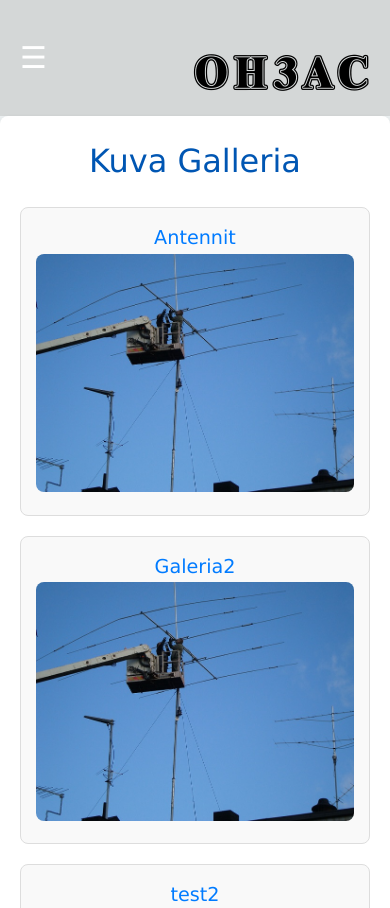
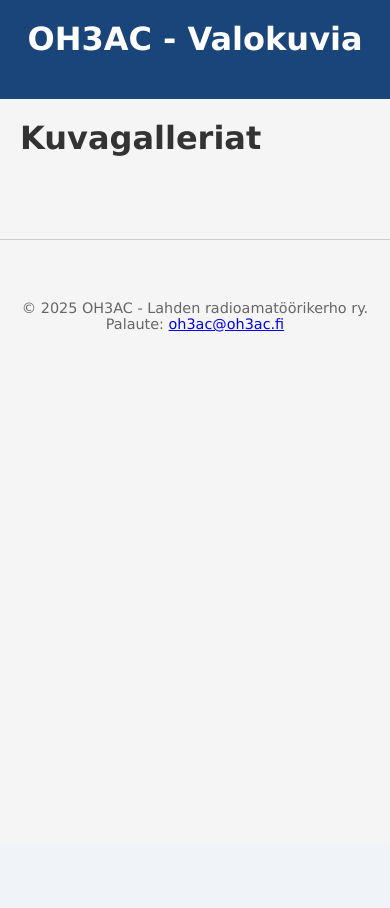
Before and after one commit to mikosavolainen/oh3ac, a PHP site: page /galleria.php in a window 390 px wide. Shown: the top 908 px of the page. After the commit the page ends 332 px from the top, so only its background shows below. Run offline with PHP 8.4, Linux system fonts and the light colour scheme.

Commit message:
päivitys

```diff
--- a/components/menu.php
+++ b/components/menu.php
@@ -19,7 +19,14 @@
     <a href="jasensivu.php">Jäsensivut</a>
     <a href="contact.php">OH3R</a>
     <a href="galleria.php">Valokuvat</a>
-    <a href="contact.php">RA-Kurssi</a>
+
+    <button class="dropdown-btn" onclick="toggleDropdown(this)">RA-Kurssi</button>
+    <div class="dropdown-container">
+        <a href="laitteisto.php">Tulevat kurssit</a>
+        <a href="toistimet.php">Materiaali</a>
+    </div>
+
+    <a href="kauppa.php">Myynnissä</a>
     <a href="sdr.php">Kerhon SDR</a>
     <a href="historia.php">Historia</a>
     <a href="https://wiki.sral.fi/wiki/Etusivu" target="_blank">Radio WIKI</a>
--- a/galleria.php
+++ b/galleria.php
@@ -1,58 +1,180 @@
-<?php include 'components/header.php';?>
+<?php
+// Määritellään kansiopolku
+$baseDir = 'images/galleria/'; // Varmista, että tämä polku on oikein!
+$folders = [];
+
+if (is_dir($baseDir)) {
+    foreach (scandir($baseDir) as $folder) {
+        if ($folder !== '.' && $folder !== '..') {
+            $folders[$folder] = $baseDir . $folder;
+        }
+    }
+}
+
+// Tarkistetaan, näytetäänkö tietty kansio
+$viewFolder = isset($_GET['folder']) ? $_GET['folder'] : null;
+$validFolder = null;
+
+if ($viewFolder) {
+    $path = realpath($baseDir . $viewFolder);
+    if ($path && strpos($path, realpath($baseDir)) === 0 && is_dir($path)) {
+        $validFolder = $path;
+    }
+}
+?>
 
 <!DOCTYPE html>
 <html lang="fi">
 <head>
     <meta charset="UTF-8">
-    <meta name="viewport" content="width=device-width, initial-scale=1.0">
-    <title>Kuva Galleria</title>
-    <link rel="stylesheet" href="../styles/styles.css">
+    <title>Valokuvia - OH3AC</title>
+    <style>
+        body {
+            font-family: Verdana, Geneva, sans-serif;
+            background: #f5f5f5;
+            margin: 0;
+            padding: 0;
+            color: #333;
+        }
+
+        header {
+            background: #1a457a;
+            color: white;
+            padding: 20px;
+            text-align: center;
+        }
+
+        .container {
+            max-width: 1200px;
+            margin: 0 auto;
+            padding: 20px;
+        }
+
+        h1 {
+            margin-top: 0;
+            font-size: 2em;
+        }
+
+        .gallery-grid {
+            display: flex;
+            flex-wrap: wrap;
+            gap: 20px;
+            justify-content: center;
+        }
+
+        .folder-card {
+            width: 220px;
+            background: white;
+            border-radius: 8px;
+            overflow: hidden;
+            box-shadow: 0 2px 6px rgba(0,0,0,0.15);
+            transition: transform 0.2s;
+        }
+
+        .folder-card:hover {
+            transform: translateY(-5px);
+        }
+
+        .folder-card img {
+            width: 100%;
+            height: auto;
+            display: block;
+        }
+
+        .folder-card a {
+            display: block;
+            text-decoration: none;
+            color: inherit;
+            padding: 10px;
+            text-align: center;
+        }
+
+        .image-gallery {
+            display: grid;
+            grid-template-columns: repeat(auto-fill, minmax(200px, 1fr));
+            gap: 15px;
+            margin-top: 20px;
+        }
+
+        .image-gallery img {
+            width: 100%;
+            height: auto;
+            border-radius: 8px;
+            box-shadow: 0 2px 6px rgba(0,0,0,0.15);
+        }
+
+        .back-link {
+            display: inline-block;
+            margin-top: 20px;
+            color: #0066cc;
+            text-decoration: none;
+            font-weight: bold;
+        }
+
+        hr {
+            margin: 40px 0;
+            border: none;
+            border-top: 1px solid #ccc;
+        }
+
+        footer {
+            text-align: center;
+            padding: 20px;
+            font-size: 0.9em;
+            color: #666;
+        }
+    </style>
 </head>
 <body>
-    <div class="gallery-container">
-        <h1>Kuva Galleria</h1>
 
+<header>
+    <h1>OH3AC - Valokuvia</h1>
+</header>
+
+<div class="container">
+
+<?php if (!$validFolder): ?>
+    <!-- Etusivu - listataan kansiot -->
+    <h1>Kuvagalleriat</h1>
+    <div class="gallery-grid">
+        <?php foreach ($folders as $name => $path):
+            $cover = file_exists($path . '/cover.jpg') ? $path . '/cover.jpg' : 'images/default_cover.jpg';
+        ?>
+            <div class="folder-card">
+                <a href="?folder=<?= urlencode($name) ?>">
+                    <img src="<?= htmlspecialchars($cover) ?>" alt="<?= htmlspecialchars($name) ?>">
+                    <h3><?= htmlspecialchars(ucfirst($name)) ?></h3>
+                </a>
+            </div>
+        <?php endforeach; ?>
+    </div>
+
+<?php else: ?>
+    <!-- Yksittäisen kansion kuvat -->
+    <h1><?= htmlspecialchars(basename($validFolder)) ?></h1>
+    <a href="gallery.php" class="back-link">← Takaisin</a>
+    <div class="image-gallery">
         <?php
-        // Kansiot, joiden sisällöt halutaan näyttää
-        $folders = [
-            "Antennit" => "images/Galleria/Antennit 28.9.2010/",
-            "Galeria2" => "images/Galleria/Galeria2/",
-            "test2" => "images/Galleria/Antennit"
-        ];
+        $images = glob($validFolder . '/*.{jpg,jpeg,png,gif}', GLOB_BRACE);
+        if (empty($images)): ?>
+            <p>Ei kuvia tässä kansiossa.</p>
+        <?php else:
+            foreach ($images as $image):
+                $relativePath = str_replace($_SERVER['DOCUMENT_ROOT'], '', $image);
+        ?>
+            <img src="<?= htmlspecialchars($relativePath) ?>" alt="Kuva">
+        <?php endforeach; endif; ?>
+    </div>
+<?php endif; ?>
 
-        // Näytä kansikuvat
-        echo '<div class="gallery-grid">';
-        foreach ($folders as $folderName => $folderPath) {
-            echo '<div class="gallery-folder">';
-            echo '<h2>' . htmlspecialchars($folderName) . '</h2>';
-            echo '<a href="?folder=' . urlencode($folderPath) . '" class="folder-link">';
-            echo '<img src="' . htmlspecialchars($folderPath . 'cover.jpg') . '" alt="' . htmlspecialchars($folderName) . ' Cover" class="cover-image">';
-            echo '</a>';
-            echo '</div>';
-        }
-        echo '</div>';
+</div>
 
-        // Näytä valitun kansion sisältö
-        if (isset($_GET['folder'])) {
-            $folderPath = realpath($_SERVER['DOCUMENT_ROOT'] . '/' . $_GET['folder']);
-            if (is_dir($folderPath)) {
-                echo '<div class="image-gallery-page">';
-                echo '<h1>' . htmlspecialchars(basename($_GET['folder'])) . '</h1>';
-                echo '<div class="image-gallery">';
-                $images = glob($folderPath . '/*.{jpg,jpeg,png,gif}', GLOB_BRACE);
-                foreach ($images as $image) {
-                    $relativePath = str_replace(realpath($_SERVER['DOCUMENT_ROOT']), '', $image);
-                    echo '<img src="' . htmlspecialchars($relativePath) . '" alt="Gallery Image">';
-                }
-                echo '</div>';
-                echo '<a href="index.php" class="back-link">Takaisin etusivulle</a>';
-                echo '</div>';
-            } else {
-                echo '<p>Kansio ei löytynyt.</p>';
-            }
-        }
-        ?>
-    </div>
-    <?php include 'components/footer.php';?>
+<hr>
+
+<footer>
+    &copy; <?= date('Y') ?> OH3AC - Lahden radioamatöörikerho ry.<br>
+    Palaute: <a href="mailto:oh3ac@oh3ac.fi">oh3ac@oh3ac.fi</a>
+</footer>
+
 </body>
 </html>
```
Also changed, not shown: kauppa.php (added, +58 -0 lines), styles/styles.css (+63 -30 lines).
